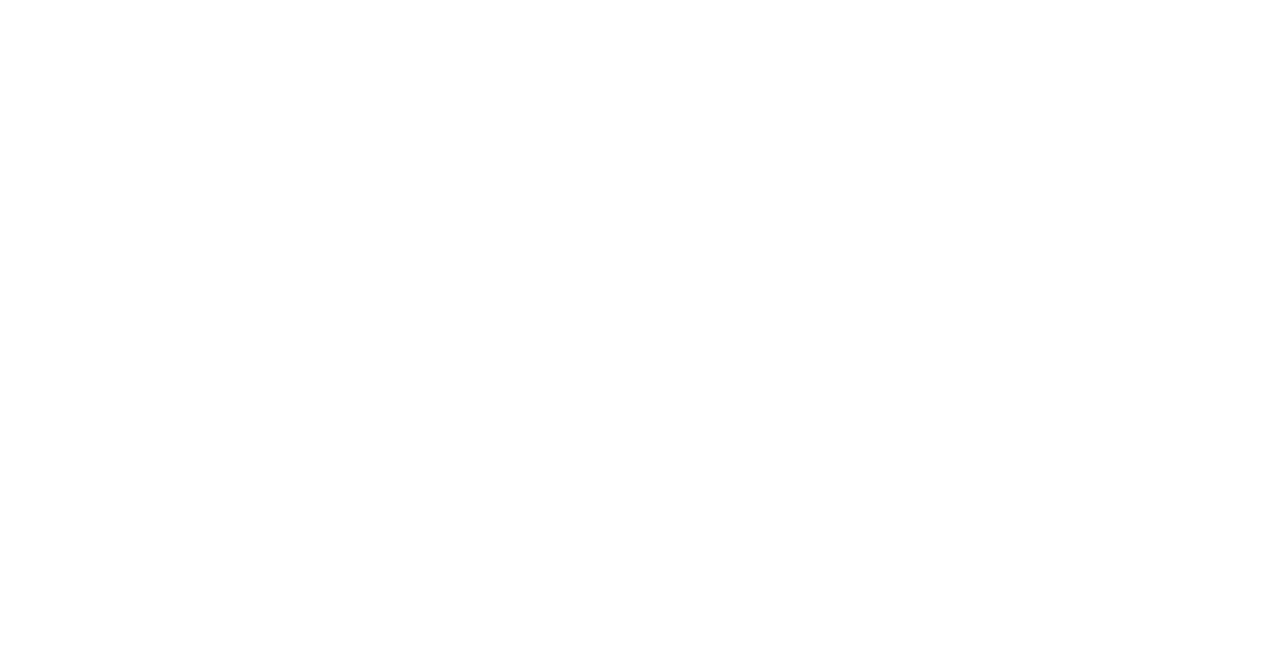
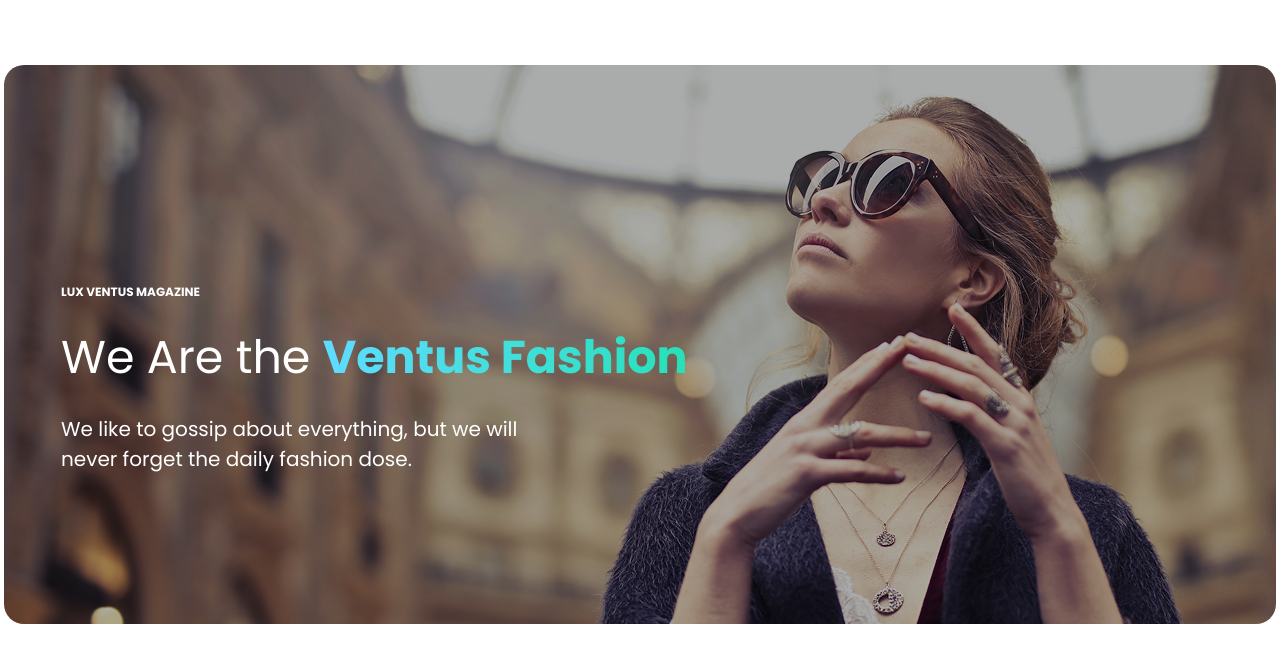
Before and after one commit to sabaggg09/luxventus, a plain HTML site: page index.html in a window 1280 px wide. Drawn offline with Linux system fonts and the light colour scheme.

Commit message:
pirvelisection

```diff
--- a/index.html
+++ b/index.html
@@ -5,6 +5,9 @@
     <meta name="viewport" content="width=device-width, initial-scale=1.0">
     <title>Lux Ventus</title>
     <link rel="stylesheet" href="style.css">
+    <link rel="preconnect" href="https://fonts.googleapis.com">
+    <link rel="preconnect" href="https://fonts.gstatic.com" crossorigin>
+    <link href="https://fonts.googleapis.com/css2?family=Poppins:wght@400;700&display=swap" rel="stylesheet">
 </head>
 <body>
 
@@ -15,12 +18,24 @@
 
 
 
-      <!-- section1 -->
 
 
 
 
 
+
+  <section>
+    <div class="section1">
+      <h3>LUX  VENTUS  MAGAZINE</h3>
+      <h1>We Are the  <span> Ventus Fashion</span></h1>
+      <p>We like to gossip about everything, but we will never forget the daily fashion dose.</p>
+
+
+    </div>
+
+
+
+  </section>
 
 
 
--- a/style.css
+++ b/style.css
@@ -4,3 +4,66 @@
     box-sizing: border-box;
 
 }
+
+
+.section1{
+    margin: 0 auto;
+    display: flex;
+    flex-direction: column;
+    max-width: 1272px;
+    height: 559px;
+    gap: 22px;
+    background-image: url(./assets/pexels-andrea-piacquadio-994234\ 1.png);
+    border-radius: 20px;
+    padding-left: 57px;
+    padding-top: 218px;
+    padding-bottom: 141px;
+    padding-right: 588px;
+    margin-top: 65px;
+
+
+}
+
+
+.section1 h3{
+    font-size: 12px;
+    color:  #FFFFFF;
+    font-family: 'poppins', sans-serif;
+    font-family: Poppins;
+    font-weight: 700;
+
+    line-height: 18px;
+    letter-spacing: 23%;
+
+
+}
+
+
+.section1 h1{
+    font-weight: 400;
+    font-family: Poppins;
+    font-size: 46px;
+    line-height: 69px;
+    letter-spacing: 0%;
+    color: #FFFFFF;
+
+
+}
+
+.section1 span{
+    background: linear-gradient(90deg, #5fdcff, #26e1b9); /* Define your gradient */
+    background-clip: text;
+    -webkit-text-fill-color: transparent;
+    font-weight: 700;
+}
+
+.section1 p{
+    font-family: Poppins;
+    font-weight: 400;
+    font-size: 20px;
+    line-height: 30px;
+    letter-spacing: 0%;
+    max-width: 494px;
+    color: #FFFFFF;
+
+}
```
Also changed, not shown: assets/pexels-andrea-piacquadio-994234 1.png (added).
